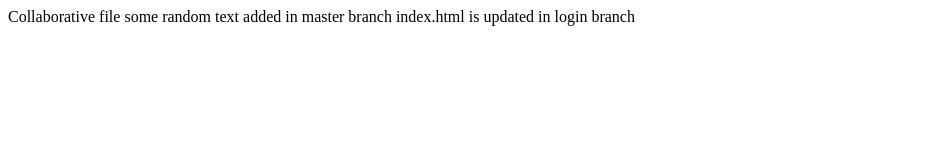
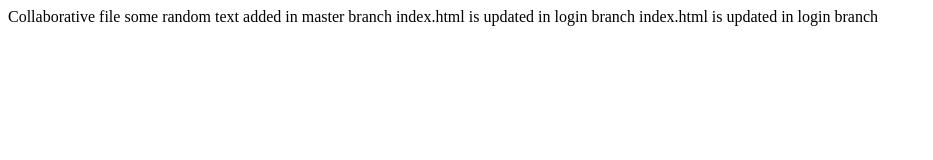
Before and after one commit to warshabarde/intergit, a plain HTML site: page index.html in a window 1280 px wide. Shown: the whole page, without its empty margins (0-933 px from the left). Drawn offline with Linux system fonts and the light colour scheme.

Commit message:
index and login.html updated

```diff
--- a/index.html
+++ b/index.html
@@ -3,5 +3,6 @@
 	<body>
 		<p1>some random text added in master branch</p1>
 		<p2>index.html is updated in login branch</p2>
+		<p4>index.html is updated in login branch</p4>
 	</body>
 </html>
```
Also changed, not shown: login.html (+2 -0 lines).
